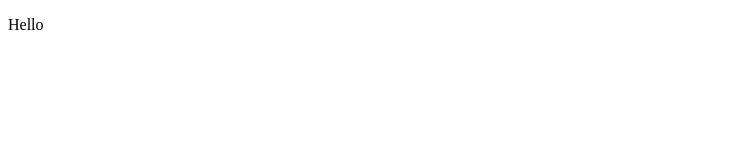
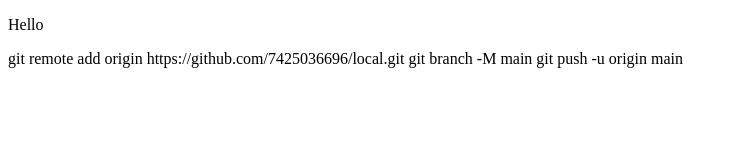
Before and after one commit to 7425036696/local, a plain HTML site: page index.html in a window 1280 px wide. Shown: the whole page, without its empty margins (0-738 px from the left). Drawn offline with Linux system fonts and the light colour scheme.

Commit message:
i have done it

```diff
--- a/index.html
+++ b/index.html
@@ -8,4 +8,6 @@
 <body>
     <p>Hello</p>
 </body>
-</html>
+</html>git remote add origin https://github.com/7425036696/local.git
+git branch -M main
+git push -u origin main
```
